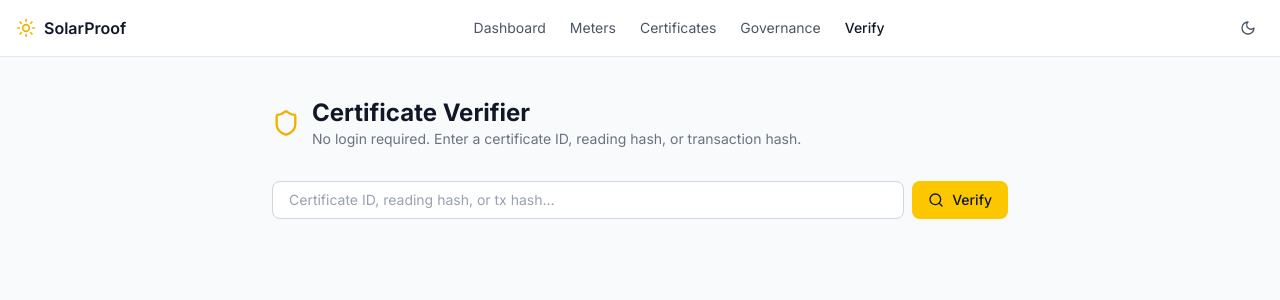
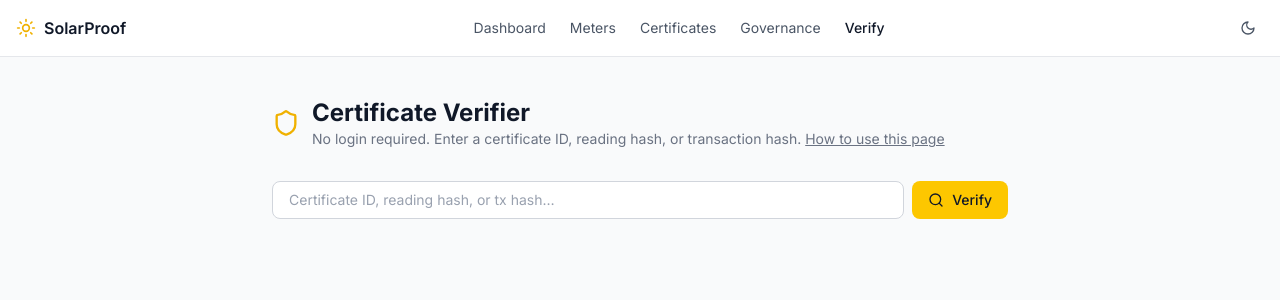
Before and after one commit to katecatherina/solarproof, a Next.js app in the folder apps/web/: page /verify in a window 1280 px wide. Shown: the top 300 px of the page. Built offline with nearby package versions, Linux system fonts and the light colour scheme.

Commit message:
docs: add end-user guide for public verifier (#106)

```diff
--- a/apps/web/src/app/verify/page.tsx
+++ b/apps/web/src/app/verify/page.tsx
@@ -66,7 +66,15 @@ export default function VerifyPage() {
             Certificate Verifier
           </h1>
           <p className="text-sm text-gray-500 dark:text-gray-400">
-            No login required. Enter a certificate ID, reading hash, or transaction hash.
+            No login required. Enter a certificate ID, reading hash, or transaction hash.{' '}
+            <a
+              href="https://github.com/AnnabelJoe/solarproof/blob/main/docs/verify.md"
+              target="_blank"
+              rel="noopener noreferrer"
+              className="underline hover:text-gray-700 dark:hover:text-gray-300"
+            >
+              How to use this page
+            </a>
           </p>
         </div>
       </header>
```
Also changed, not shown: 1 other file (tests, documents, lock files or other folders).
